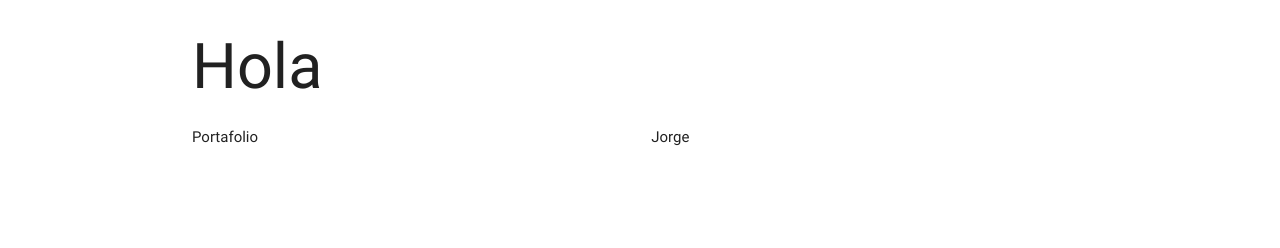
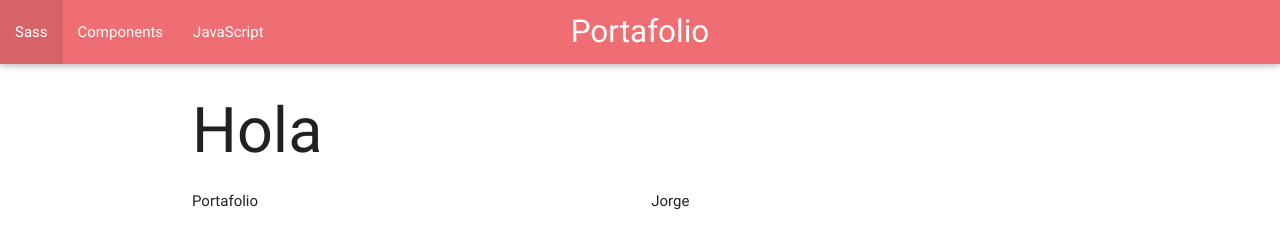
Before and after one commit to jorgerubik/jorgerubik.github.io, a plain HTML site: page index.html in a window 1280 px wide. Drawn offline with nearby package versions, Linux system fonts and the light colour scheme.

Commit message:
arreglos css

```diff
--- a/index.html
+++ b/index.html
@@ -33,6 +33,16 @@
 </head>
 
 <body>
+ <nav>
+    <div class="nav-wrapper">
+      <a href="#" class="brand-logo center">Portafolio</a>
+      <ul id="nav-mobile" class="left hide-on-med-and-down">
+        <li><a href="sass.html">Sass</a></li>
+        <li><a href="badges.html">Components</a></li>
+        <li><a href="collapsible.html">JavaScript</a></li>
+      </ul>
+    </div>
+  </nav>
   <div class="container">
     <div class="row">
       <div class="col s12">
```
